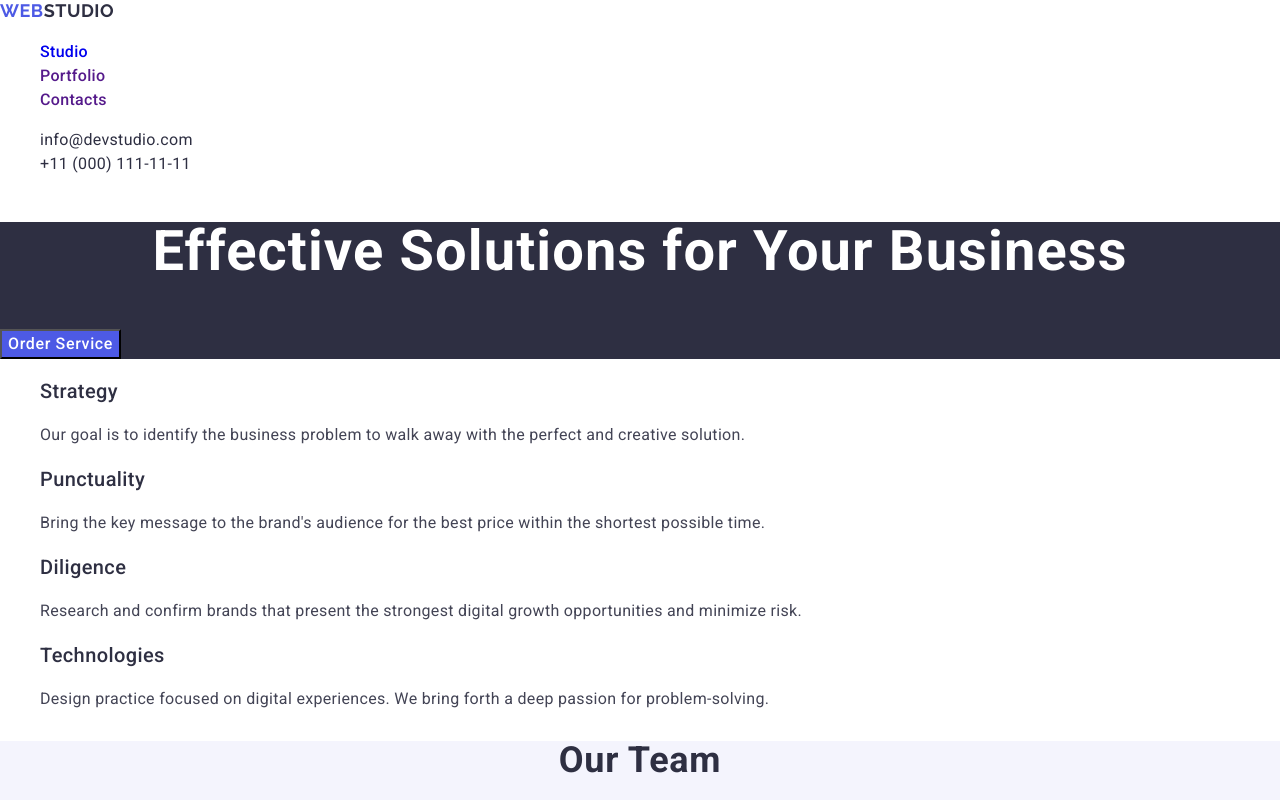
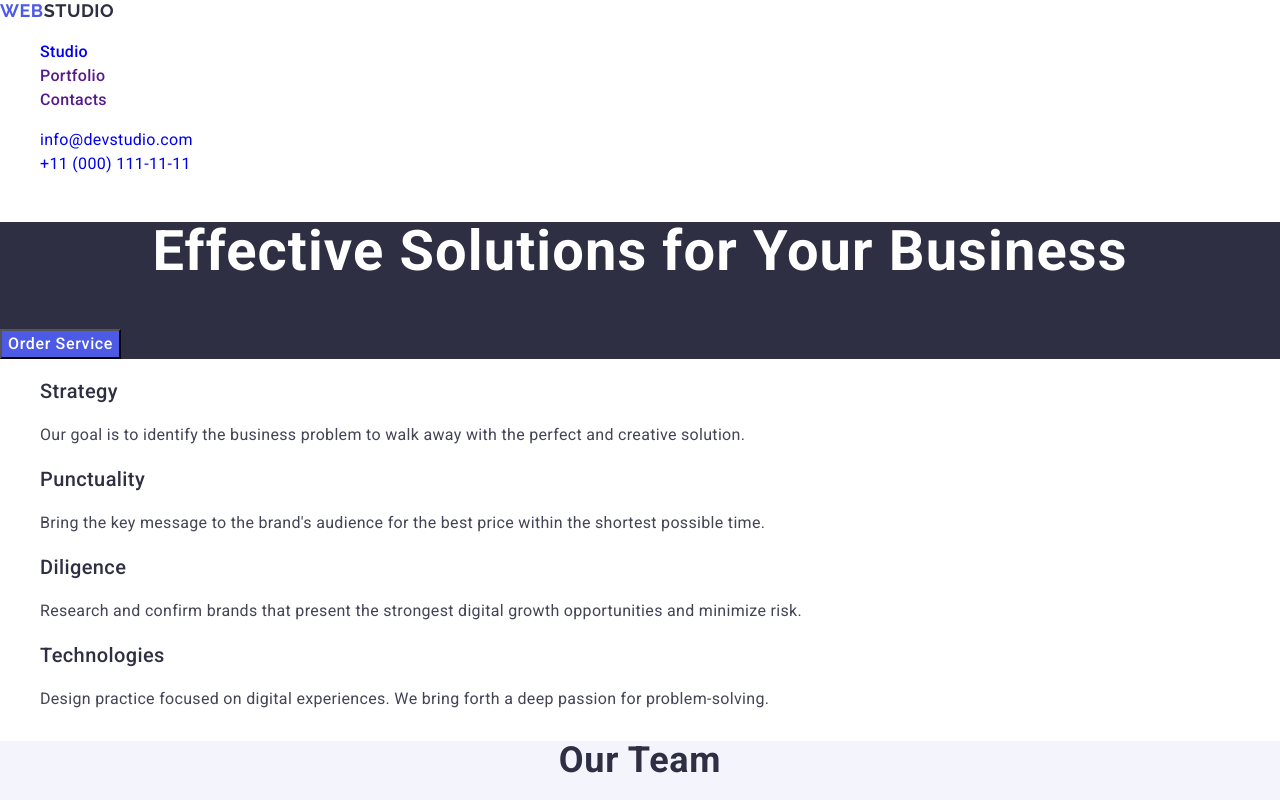
Before and after one commit to DmytroDurikhin/goit-markup-hw-02, a plain HTML site: page index.html in a window 1280 px wide. Shown: the top 800 px of the page. Drawn offline with nearby package versions, Linux system fonts and the light colour scheme.

Commit message:
corrected9

```diff
--- a/css/style.css
+++ b/css/style.css
@@ -54,7 +54,7 @@ a {
   font-style: normal;
 }
 
-.header-contacts-link {
+.header-contacts-item {
   color: #2e2f42;
 
   font-family: 'Roboto', sans-serif;
```
